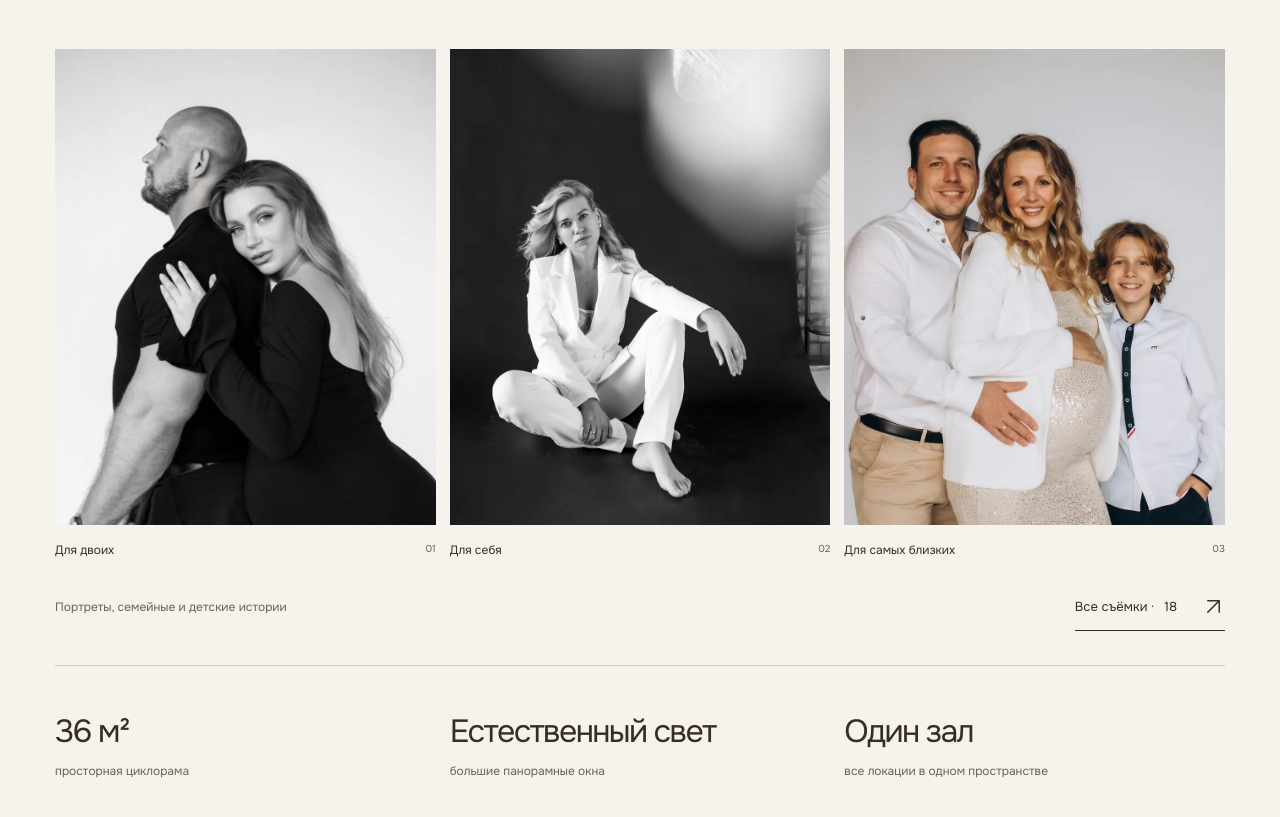
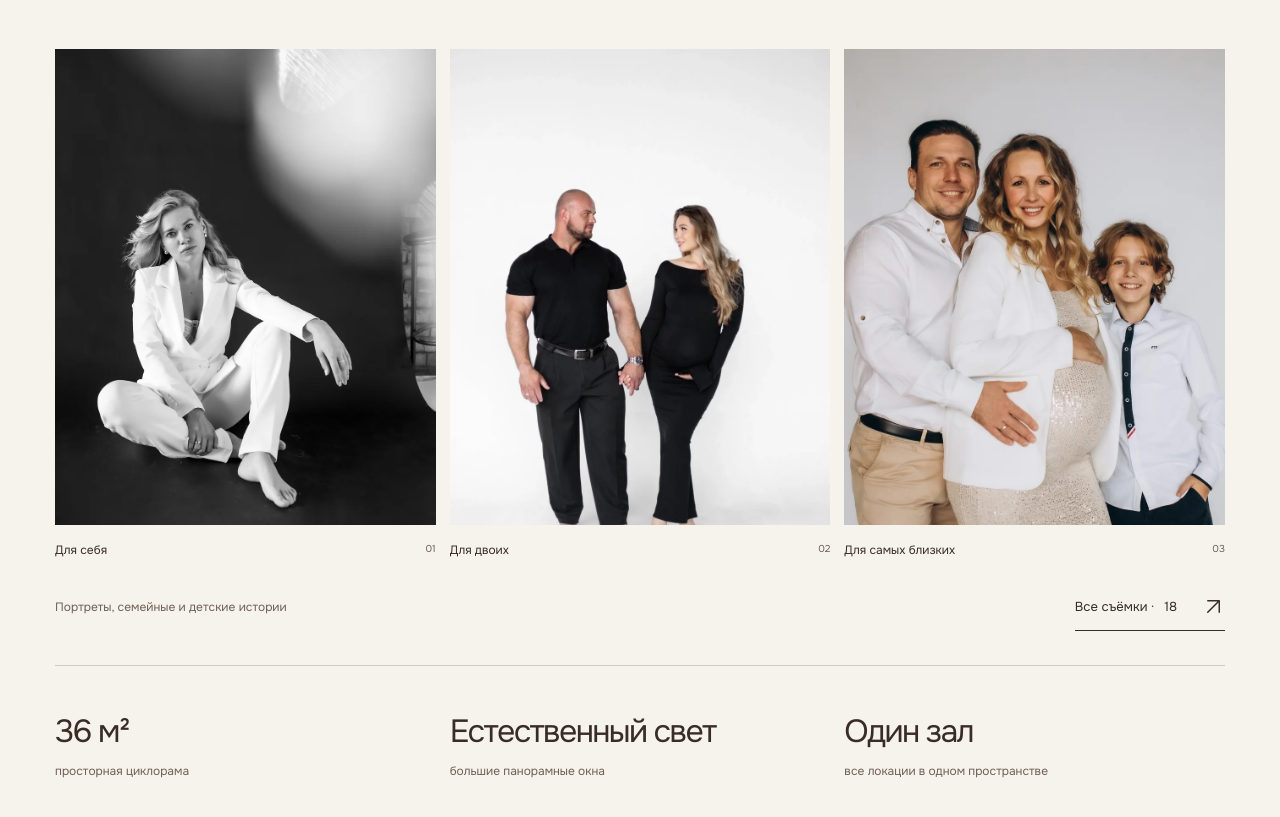
Before and after one commit to derectim/white-studio-novovoronezh, a plain HTML site: page index.html in a window 1280 px wide. Shown: the part 1253-2070 px from the top of the page. Drawn offline with Linux system fonts and the light colour scheme.

Commit message:
Remove repeated hero photo from introduction gallery

```diff
--- a/index.html
+++ b/index.html
@@ -53,8 +53,8 @@
 <div class="section-heading"><p class="eyebrow">Это White Studio</p><h2 id="about-title" data-reveal-heading>Место меняется.<br>Вы остаётесь собой.</h2></div>
 <div class="about-intro" data-reveal><p>Смелый портрет. Тёплый семейный кадр.<br>Момент, который хочется оставить.</p><p>White Studio — один зал, в котором собраны все наши локации. Меняйте фон, свет и настроение в течение одной съёмки: всё находится рядом. Мы создали уютное пространство, где легко расслабиться, быть собой и наслаждаться процессом.</p></div>
 <div class="contact-strip" aria-label="Фотографии, снятые в студии" tabindex="0">
-<figure data-reveal><button class="photo-button" data-gallery="portraits" data-photo="assets/images/couple-bw-1400.webp" data-caption="Чёрно-белый портрет обнимающейся пары" aria-label="Открыть фото: чёрно-белый портрет обнимающейся пары"><img src="assets/images/couple-bw-900.webp" width="900" height="1573" loading="lazy" alt="Чёрно-белый портрет обнимающейся пары"></button><figcaption><span>Для двоих</span><span>01</span></figcaption></figure>
-<figure data-reveal><button class="photo-button" data-gallery="portraits" data-photo="assets/images/portrait-bw-1400.webp" data-caption="Чёрно-белый портрет девушки в белом костюме" aria-label="Открыть фото: чёрно-белый портрет девушки в белом костюме"><img src="assets/images/portrait-bw-900.webp" width="900" height="1350" loading="lazy" alt="Чёрно-белый портрет девушки в белом костюме"></button><figcaption><span>Для себя</span><span>02</span></figcaption></figure>
+<figure data-reveal><button class="photo-button" data-gallery="portraits" data-photo="assets/images/portrait-bw-1400.webp" data-caption="Чёрно-белый портрет девушки в белом костюме" aria-label="Открыть фото: чёрно-белый портрет девушки в белом костюме"><img src="assets/images/portrait-bw-900.webp" width="900" height="1350" loading="lazy" alt="Чёрно-белый портрет девушки в белом костюме"></button><figcaption><span>Для себя</span><span>01</span></figcaption></figure>
+<figure data-reveal><button class="photo-button" data-gallery="portraits" data-photo="assets/images/couple-maternity-1400.webp" data-caption="Фотосессия пары в ожидании малыша" aria-label="Открыть фото: фотосессия пары в ожидании малыша"><img src="assets/images/couple-maternity-900.webp" width="900" height="1329" loading="lazy" alt="Фотосессия пары в ожидании малыша"></button><figcaption><span>Для двоих</span><span>02</span></figcaption></figure>
 <figure data-reveal><button class="photo-button" data-gallery="portraits" data-photo="assets/images/family-white-1400.webp" data-caption="Семья из трёх человек на белом фоне" aria-label="Открыть фото: семья из трёх человек на белом фоне"><img src="assets/images/family-white-900.webp" width="900" height="1351" loading="lazy" alt="Семья из трёх человек на белом фоне"></button><figcaption><span>Для самых близких</span><span>03</span></figcaption></figure>
 </div>
 <div class="gallery-linkbar"><p>Портреты, семейные и детские истории</p><button class="text-button" data-gallery-open="portraits">Все съёмки · <span data-gallery-count="portraits">18</span><span aria-hidden="true"><svg class="arrow-icon" viewBox="0 0 24 24" aria-hidden="true" focusable="false" fill="none" stroke="currentColor" stroke-width="1.5" stroke-linecap="round" stroke-linejoin="round"><path d="M6 18 18 6M6 6h12v12"/></svg></span></button></div>
@@ -126,7 +126,7 @@
 <a class="booking-phone" href="tel:+79204146552">+7 920 414-65-52</a><a class="button" href="tel:+79204146552">Позвонить в студию <span aria-hidden="true"><svg class="arrow-icon" viewBox="0 0 24 24" aria-hidden="true" focusable="false" fill="none" stroke="currentColor" stroke-width="1.5" stroke-linecap="round" stroke-linejoin="round"><path d="M6 18 18 6M6 6h12v12"/></svg></span></a>
 <div class="sheet-address"><span>Нововоронеж<br>Набережная улица, 9</span><a href="https://yandex.com/maps/org/white_studio/11259337995/" target="_blank" rel="noopener noreferrer" aria-label="Открыть студию на карте">На карте <svg class="arrow-icon" viewBox="0 0 24 24" aria-hidden="true" focusable="false" fill="none" stroke="currentColor" stroke-width="1.5" stroke-linecap="round" stroke-linejoin="round"><path d="M6 18 18 6M6 6h12v12"/></svg></a></div>
 </dialog>
-<dialog class="gallery-dialog" id="gallery-dialog" aria-labelledby="gallery-caption" data-lenis-prevent><button class="dialog-close icon-button" data-close-dialog aria-label="Закрыть фотографию">×</button><div class="gallery-stage"><img id="gallery-image" src="assets/images/couple-bw-1400.webp" width="1206" height="2108" alt=""></div><div class="gallery-toolbar"><p id="gallery-caption">Фотографии White Studio</p><span id="gallery-count" aria-live="polite"></span><button class="icon-button" id="gallery-prev" aria-label="Предыдущее фото"><svg class="arrow-icon" viewBox="0 0 24 24" aria-hidden="true" focusable="false" fill="none" stroke="currentColor" stroke-width="1.5" stroke-linecap="round" stroke-linejoin="round"><path d="M20 12H4m0 0 7-7m-7 7 7 7"/></svg></button><button class="icon-button" id="gallery-next" aria-label="Следующее фото"><svg class="arrow-icon" viewBox="0 0 24 24" aria-hidden="true" focusable="false" fill="none" stroke="currentColor" stroke-width="1.5" stroke-linecap="round" stroke-linejoin="round"><path d="M4 12h16m0 0-7-7m7 7-7 7"/></svg></button></div><div class="gallery-thumbs" id="gallery-thumbs" aria-label="Все фотографии галереи"></div></dialog>
+<dialog class="gallery-dialog" id="gallery-dialog" aria-labelledby="gallery-caption" data-lenis-prevent><button class="dialog-close icon-button" data-close-dialog aria-label="Закрыть фотографию">×</button><div class="gallery-stage"><img id="gallery-image" src="assets/images/portrait-bw-1400.webp" width="1400" height="2100" alt=""></div><div class="gallery-toolbar"><p id="gallery-caption">Фотографии White Studio</p><span id="gallery-count" aria-live="polite"></span><button class="icon-button" id="gallery-prev" aria-label="Предыдущее фото"><svg class="arrow-icon" viewBox="0 0 24 24" aria-hidden="true" focusable="false" fill="none" stroke="currentColor" stroke-width="1.5" stroke-linecap="round" stroke-linejoin="round"><path d="M20 12H4m0 0 7-7m-7 7 7 7"/></svg></button><button class="icon-button" id="gallery-next" aria-label="Следующее фото"><svg class="arrow-icon" viewBox="0 0 24 24" aria-hidden="true" focusable="false" fill="none" stroke="currentColor" stroke-width="1.5" stroke-linecap="round" stroke-linejoin="round"><path d="M4 12h16m0 0-7-7m7 7-7 7"/></svg></button></div><div class="gallery-thumbs" id="gallery-thumbs" aria-label="Все фотографии галереи"></div></dialog>
 <noscript><div class="no-script-note">Для записи: <a href="tel:+79204146552">+7 920 414-65-52</a>. Нововоронеж, Набережная улица, 9.</div></noscript>
 </body>
 </html>
--- a/photo-data.js
+++ b/photo-data.js
@@ -1,9 +1,10 @@
 /* All approved studio photographs. Full-size files load only when a gallery opens. */
 window.WHITE_STUDIO_GALLERIES = {
   portraits: [
+    {name:'portrait-bw',alt:'Чёрно-белый портрет девушки в белом костюме',width:1707,height:2560},
+    {name:'couple-maternity',alt:'Фотосессия пары в ожидании малыша',width:1206,height:1781},
+    {name:'family-white',alt:'Семейная фотография на белом фоне',width:1706,height:2560},
     {name:'couple-bw',alt:'Чёрно-белый портрет обнимающейся пары',width:1206,height:2108},
-    {name:'portrait-bw',alt:'Чёрно-белый портрет девушки в белом костюме',width:1707,height:2560},
-    {name:'family-white',alt:'Семейная фотография на белом фоне',width:1706,height:2560},
     {name:'maternity-lounge',alt:'Девушка в белом платье у дивана и светлых штор',width:1707,height:2560},
     {name:'portrait-curtains',alt:'Девушка в светлом платье у панорамных окон',width:1706,height:2560},
     {name:'portrait-double-curtains',alt:'Портрет с двойной экспозицией у светлых штор',width:1707,height:2560},
@@ -14,7 +15,6 @@ window.WHITE_STUDIO_GALLERIES = {
     {name:'portrait-double-exposure',alt:'Чёрно-белый женский портрет с двойной экспозицией',width:1780,height:2560},
     {name:'portrait-burgundy',alt:'Портрет девушки в бордовом платье',width:1707,height:2560},
     {name:'portrait-christmas',alt:'Девушка в чёрном платье у украшенной ёлки',width:1706,height:2560},
-    {name:'couple-maternity',alt:'Фотосессия пары в ожидании малыша',width:1206,height:1781},
     {name:'family-windows',alt:'Семейная съёмка у панорамных окон и ёлки',width:1707,height:2560},
     {name:'family-christmas',alt:'Мама с детьми и подарком у ёлки',width:1707,height:2560},
     {name:'siblings',alt:'Дети на белом комоде у светлых штор',width:1706,height:2560},
```
